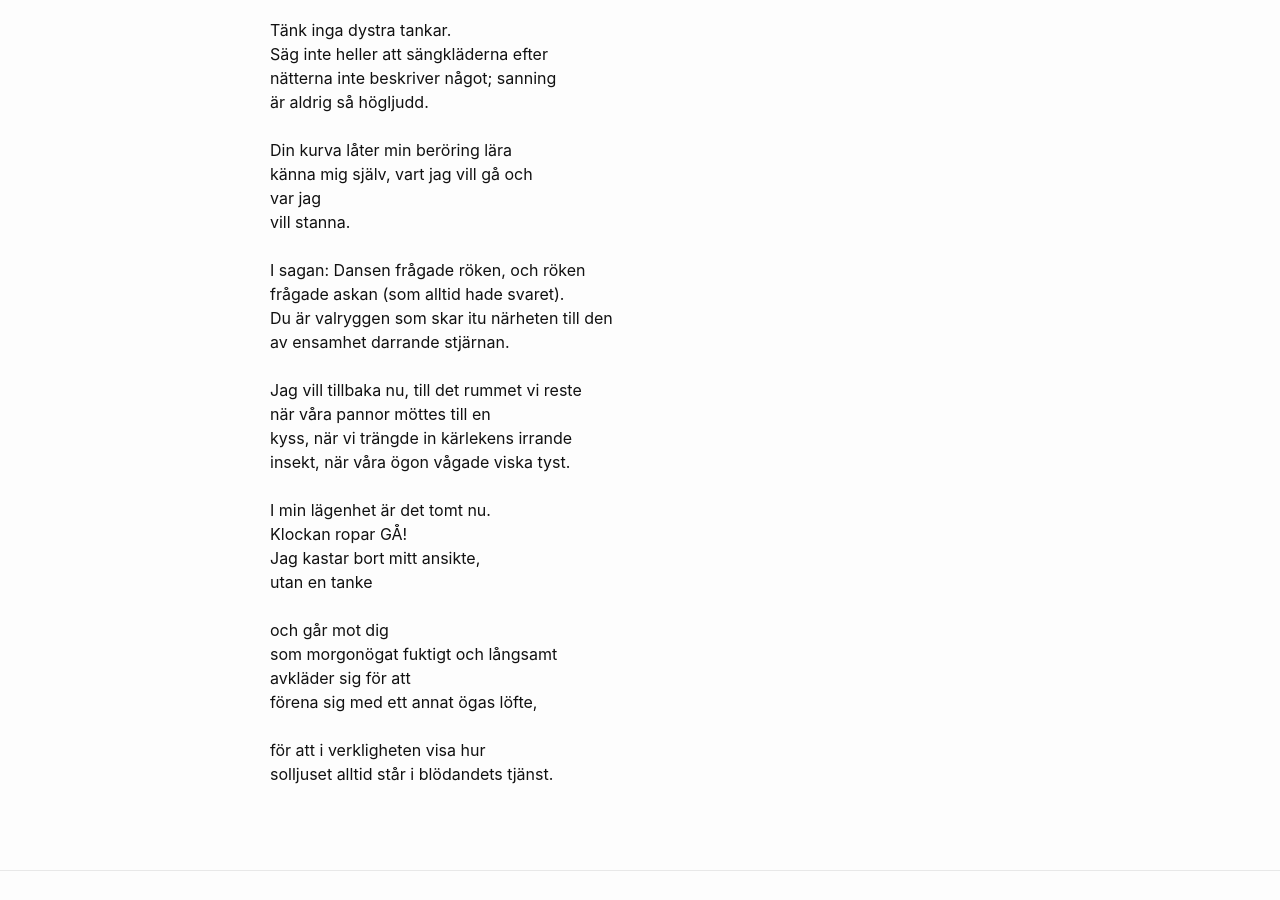
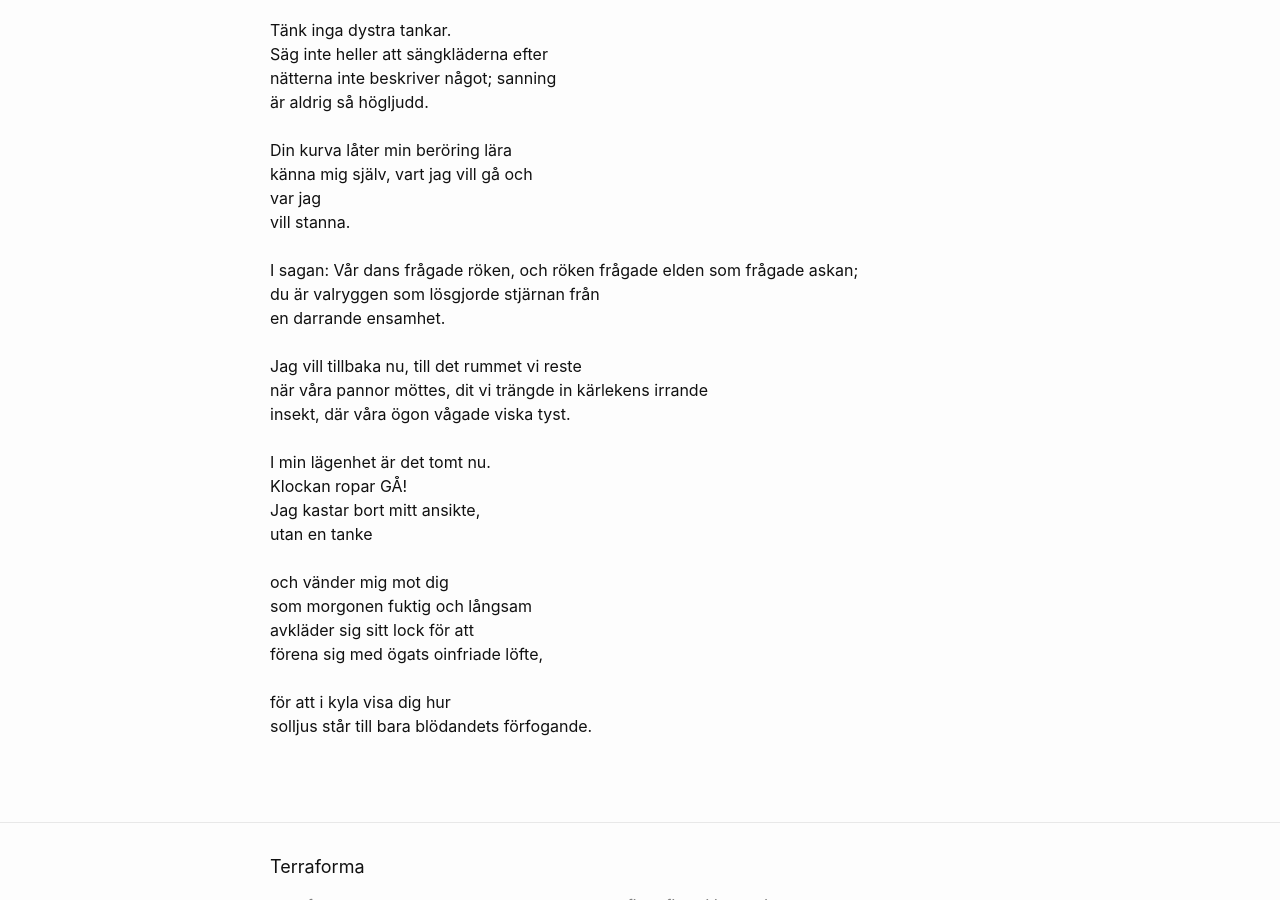
Before and after one commit to terr4form4/terr4form4.github.io, a Jekyll site: the page built from _posts/poesi/2024-01-03-dikter-2023-2024.md, in a window 1280 px wide and 900 px high, scrolled down 6845 px. Built offline with Jekyll 4.4.1, drawn with Linux system fonts in a browser that asks for light colours; comment, search, counter and statistics services are not loaded.

Commit message:
älskling

```diff
--- a/_posts/poesi/2024-01-03-dikter-2023-2024.md
+++ b/_posts/poesi/2024-01-03-dikter-2023-2024.md
@@ -286,26 +286,26 @@ känna mig själv, vart jag vill gå och<br/>
 var jag<br/>
 vill stanna.<br/>
 <br/>
-I sagan: Dansen frågade röken, och röken<br/>
-frågade askan (som alltid hade svaret).<br/>
-Du är valryggen som skar itu närheten till den<br/>
-av ensamhet darrande stjärnan.<br/>
+I sagan: Vår dans frågade röken, och
+röken frågade elden som frågade askan;<br/>
+du är valryggen som lösgjorde stjärnan från<br/>
+en darrande ensamhet.<br/>
 <br/>
 Jag vill tillbaka nu, till det rummet vi reste<br/>
-när våra pannor möttes till en<br/>
-kyss, när vi trängde in kärlekens irrande<br/>
-insekt, när våra ögon vågade viska tyst.<br/>
+när våra pannor möttes, dit vi
+trängde in kärlekens irrande<br/>
+insekt, där våra ögon vågade viska tyst.<br/>
 <br/>
 I min lägenhet är det tomt nu.<br/>
 Klockan ropar GÅ!<br/>
 Jag kastar bort mitt ansikte,<br/>
 utan en tanke<br/>
 <br/>
-och går mot dig<br/>
-som morgonögat fuktigt och långsamt<br/>
-avkläder sig för att<br/>
-förena sig med ett annat ögas löfte,<br/>
+och vänder mig mot dig<br/>
+som morgonen fuktig och långsam<br/>
+avkläder sig sitt lock för att<br/>
+förena sig med ögats oinfriade löfte,<br/>
 <br/>
-för att i verkligheten visa hur<br/>
-solljuset alltid står i blödandets tjänst.<br/>
+för att i kyla visa dig hur<br/>
+solljus står till bara blödandets förfogande.<br/>
 <br/>
```
